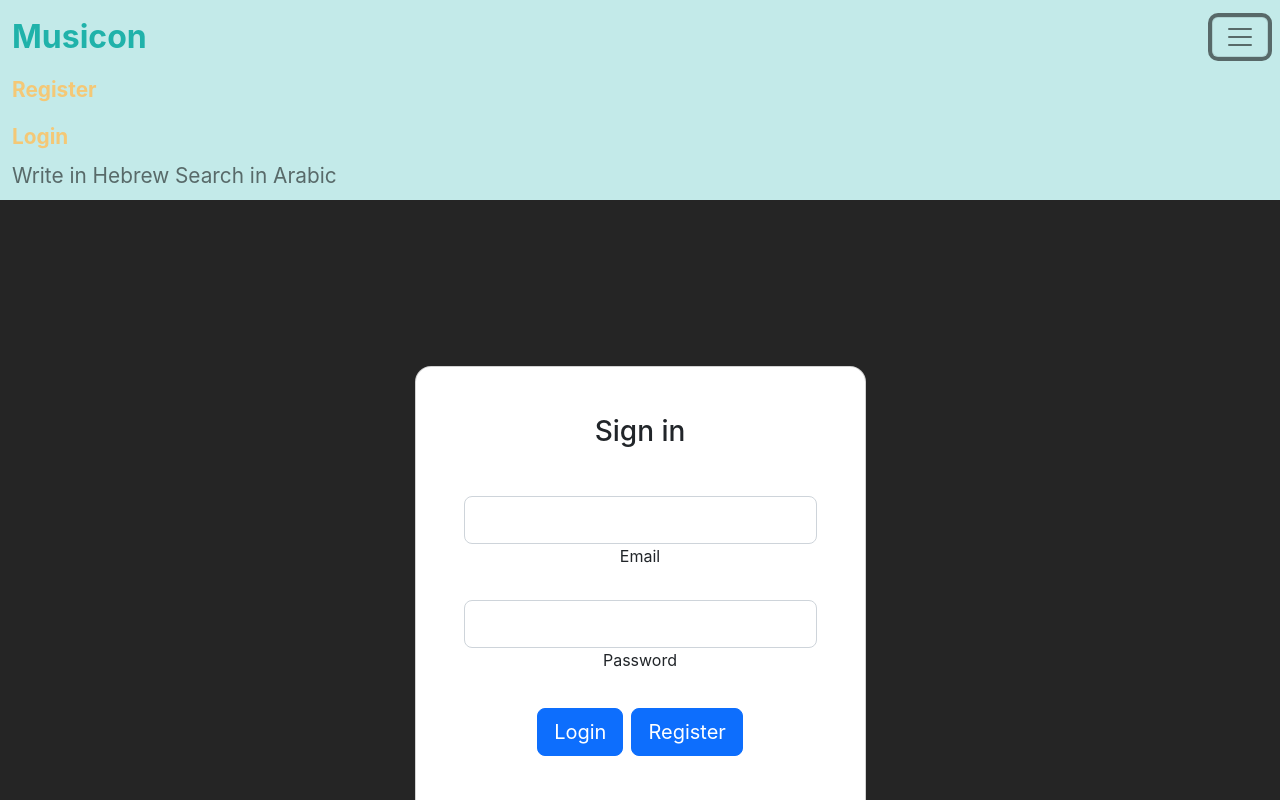
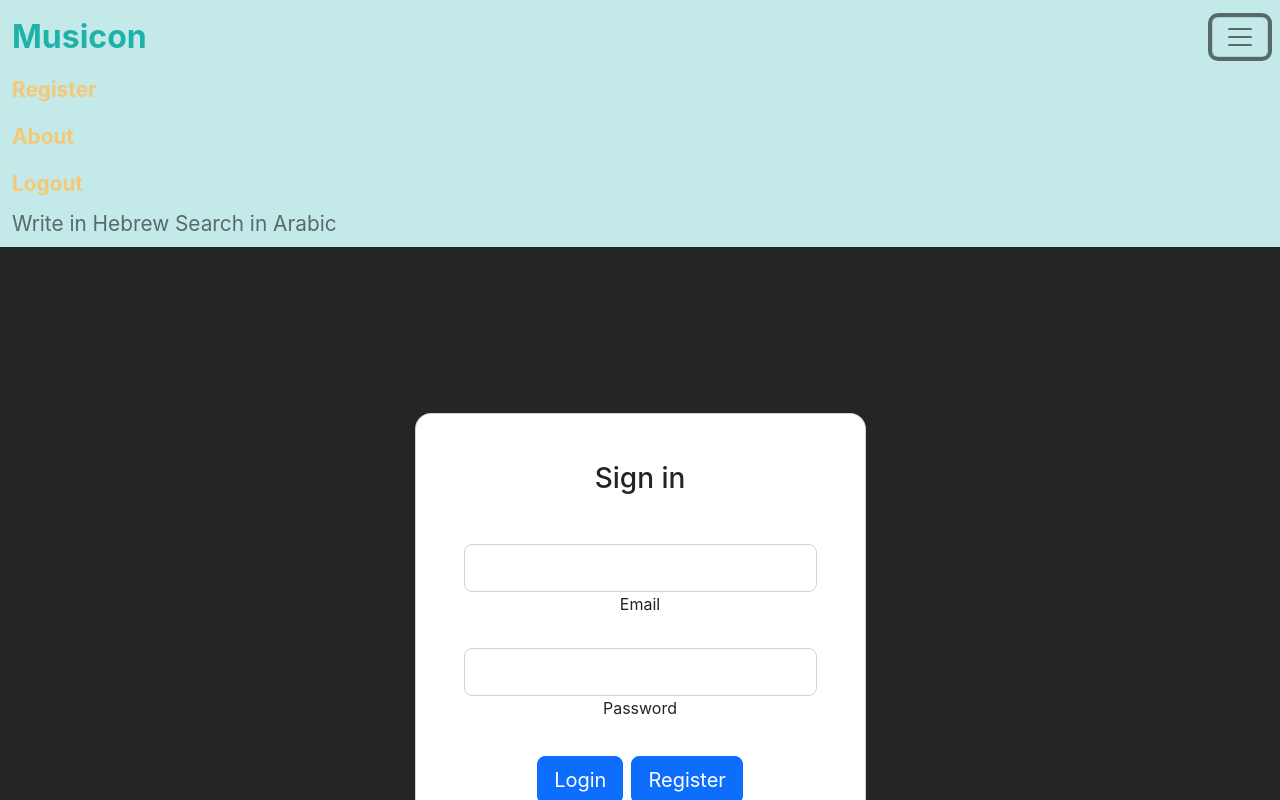
Before and after one commit to Amalmd/Musicon, a React (Create React App) app in the folder client/: page / in a window 1280 px wide. Both pictures are taken after a click on the button 1240 px from the left and 37 px from the top of the page. Shown: the top 800 px of the page. Built offline with nearby package versions, Linux system fonts and the light colour scheme.

Commit message:
logout moved to nav

```diff
--- a/client/src/Components/NavBar.jsx
+++ b/client/src/Components/NavBar.jsx
@@ -1,5 +1,5 @@
 import React, { useState } from "react";
-import { NavLink } from "react-router-dom";
+import { NavLink, useNavigate } from "react-router-dom";
 import {
   Collapse,
   Navbar,
@@ -9,11 +9,24 @@ import {
   NavItem,
   NavbarText,
 } from "reactstrap";
+import { Api } from "../api/Api";
 
 function NavBar(args) {
   const [isOpen, setIsOpen] = useState(false);
 
   const toggle = () => setIsOpen(!isOpen);
+
+  const navigate = useNavigate();
+  const logout = async (e) => {
+     e.preventDefault();
+     try {
+         await Api.get("/logout");
+        localStorage.removeItem("userValues");
+        navigate("/login");
+     } catch {
+        console.log("error");
+     }
+  };
 
   return (
     <div>
@@ -28,9 +41,12 @@ function NavBar(args) {
               </NavLink>
             </NavItem>
             <NavItem  >
-              <NavLink className='nav-link' activeclassname="active" to="/">
-                Login
+              <NavLink className='nav-link' activeclassname="active" to="/about">
+                About
               </NavLink>
+            </NavItem>
+            <NavItem className="nav-link" onClick={logout} >
+              Logout
             </NavItem>
           </Nav>
           <NavbarText>Write in Hebrew Search in Arabic</NavbarText>
--- a/client/src/Components/pages/Home.jsx
+++ b/client/src/Components/pages/Home.jsx
@@ -3,7 +3,6 @@ import styled from "styled-components";
 import SerchInput from "../SerchInput";
 import {Spinner} from 'reactstrap'
 import {Api} from "../../api/Api";
-import {useNavigate} from "react-router-dom";
 const Div = styled.div`
   width: 100%;
   display: grid;
@@ -19,18 +18,6 @@ const Home = () => {
    const [text, setText] = useState("");
    const [Id, setId] = useState("");
    const [isLoading, setIsLoading] = useState(false)
-
-   const navigate = useNavigate();
-   const logout = async (e) => {
-      e.preventDefault();
-      try {
-          await Api.get("/logout");
-         localStorage.removeItem("userValues");
-         navigate("/login");
-      } catch {
-         console.log("error");
-      }
-   };
 
    const handleClick = async () => {
       try {
@@ -53,7 +40,6 @@ const Home = () => {
       <Img src={"/musiconLogo.png"} alt="Musicon" />
       <SerchInput handleClick={handleClick} setText={setText} text={text} />
       <h3>{text}</h3>
-      <button onClick={logout}>logout</button>
       {isLoading?<Spinner  style={{
       height: '4rem',
       width: '4rem'
```
Also changed, not shown: 1 other file (tests, documents, lock files or other folders).
